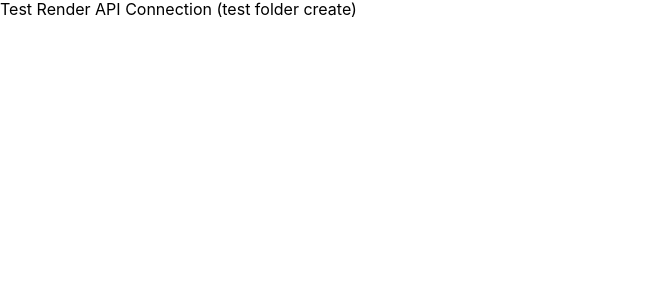
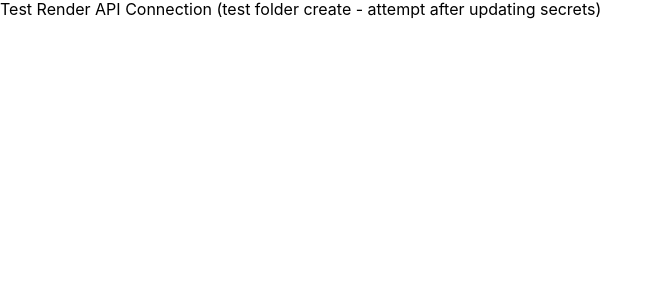
Before and after one commit to jdsowahithere/koiapp, a React (Create React App) app: page / in a window 1280 px wide. Shown: the top 300 px of the page, without its empty margins (0-663 px from the left). Built offline with nearby package versions, Linux system fonts and the light colour scheme.

Commit message:
folder create after adding secrets

```diff
--- a/src/App.js
+++ b/src/App.js
@@ -314,10 +314,14 @@ const App = () => {
         ? `${operation.path}/${operation.onPropValue}/`
         : `${operation.onPropValue}/`;
 
+      if (!process.env.REACT_APP_S3_BUCKET) {
+        throw new Error('S3 bucket name not configured. Please set REACT_APP_S3_BUCKET environment variable.');
+      }
+
       const response = await axios.post(
         `${apiURL}/api/folders/create`,
         {
-          bucketName: 'app-files-4e5a6b7c',
+          bucketName: process.env.REACT_APP_S3_BUCKET,
           folderPath: fullPath
         },
         axiosConfig
@@ -1618,7 +1622,7 @@ const App = () => {
       onKeyDown={handleKeyDown}
       style={{ outline: 'none'}}
     >
-      Test Render API Connection (test folder create)
+      Test Render API Connection (test folder create - attempt after updating secrets)
     </div>
   )
 }
```
